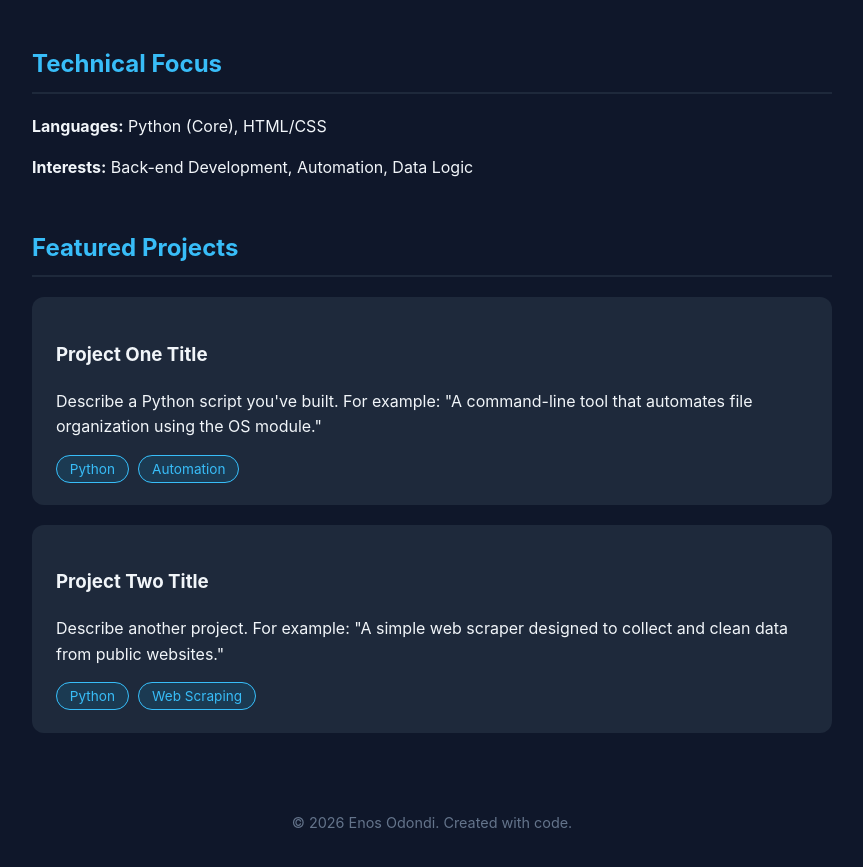
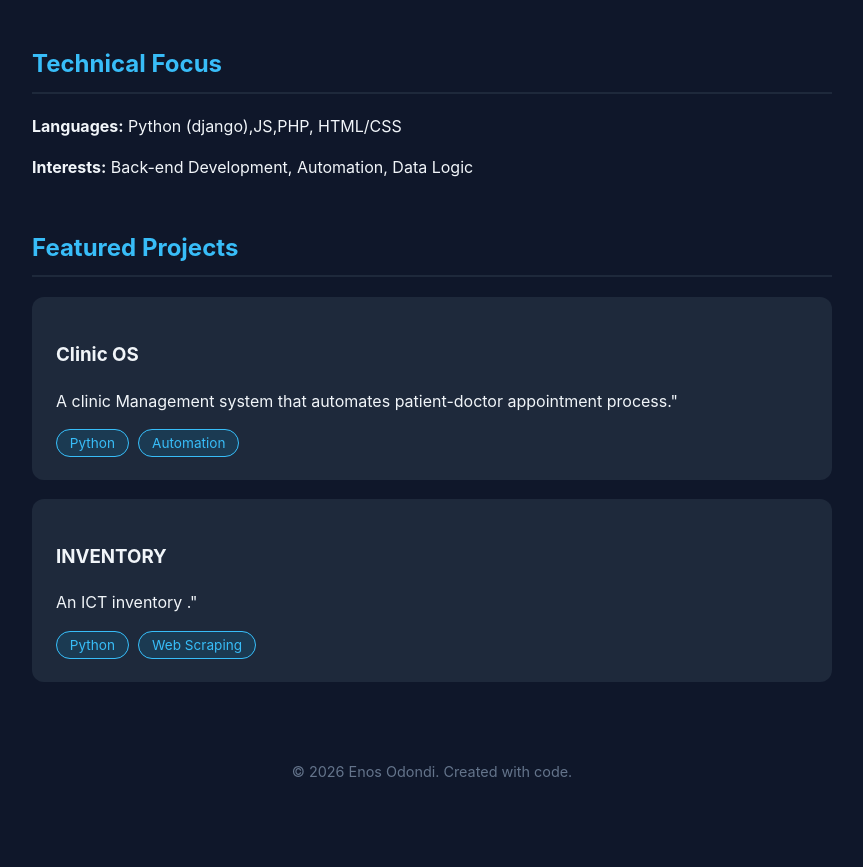
Before and after one commit to Enos13/Enos13.github.io, a plain HTML site: page index.html in a window 1280 px wide. Shown: the part 433-1300 px from the top of the page, without its empty margins (208-1071 px from the left). Drawn offline with Linux system fonts and the light colour scheme.

Commit message:
Update skills and project descriptions in index.html

```diff
--- a/index.html
+++ b/index.html
@@ -97,7 +97,7 @@
 
     <section id="skills">
         <h2 class="section-title">Technical Focus</h2>
-        <p><strong>Languages:</strong> Python (Core), HTML/CSS</p>
+        <p><strong>Languages:</strong> Python (django),JS,PHP, HTML/CSS</p>
         <p><strong>Interests:</strong> Back-end Development, Automation, Data Logic</p>
     </section>
 
@@ -105,14 +105,14 @@
         <h2 class="section-title">Featured Projects</h2>
 
         <div class="project-card">
-            <h3>Project One Title</h3>
-            <p>Describe a Python script you've built. For example: "A command-line tool that automates file organization using the OS module."</p>
+            <h3>Clinic OS</h3>
+            <p>A clinic Management system that automates patient-doctor appointment process."</p>
             <span class="tech-tag">Python</span> <span class="tech-tag">Automation</span>
         </div>
 
         <div class="project-card">
-            <h3>Project Two Title</h3>
-            <p>Describe another project. For example: "A simple web scraper designed to collect and clean data from public websites."</p>
+            <h3>INVENTORY</h3>
+            <p>An ICT inventory ."</p>
             <span class="tech-tag">Python</span> <span class="tech-tag">Web Scraping</span>
         </div>
     </section>
```
